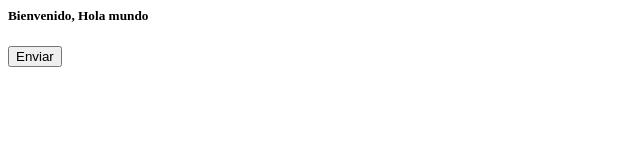
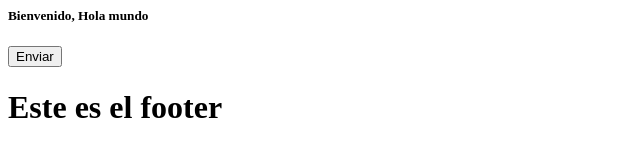
Before and after one commit to Jummy-gr/mi-primer-proyecto-html-git, a plain HTML site: page index.html in a window 1280 px wide. Shown: the whole page, without its empty margins (0-640 px from the left). Drawn offline with Linux system fonts and the light colour scheme.

Commit message:
Aqui se añade un mensaje

```diff
--- a/index.html
+++ b/index.html
@@ -11,6 +11,7 @@
 
 
 <footer>
+    <h1>Este es el footer</h1>
 
 </footer>
 
```
